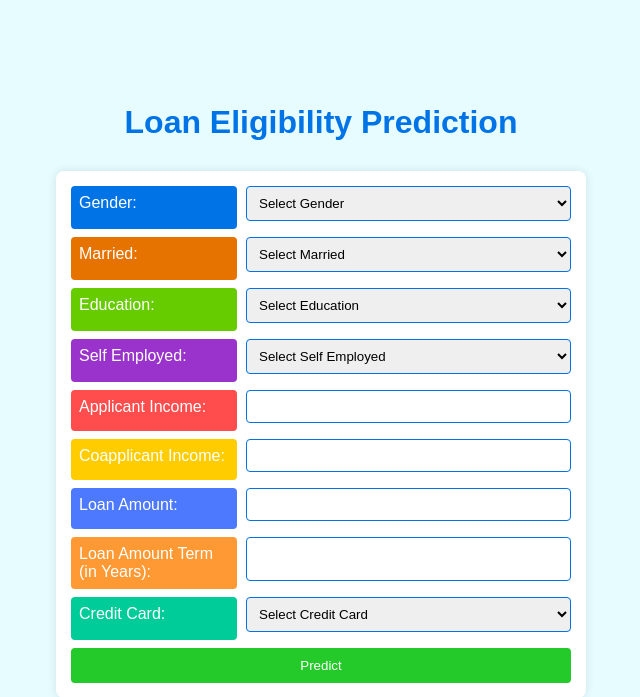
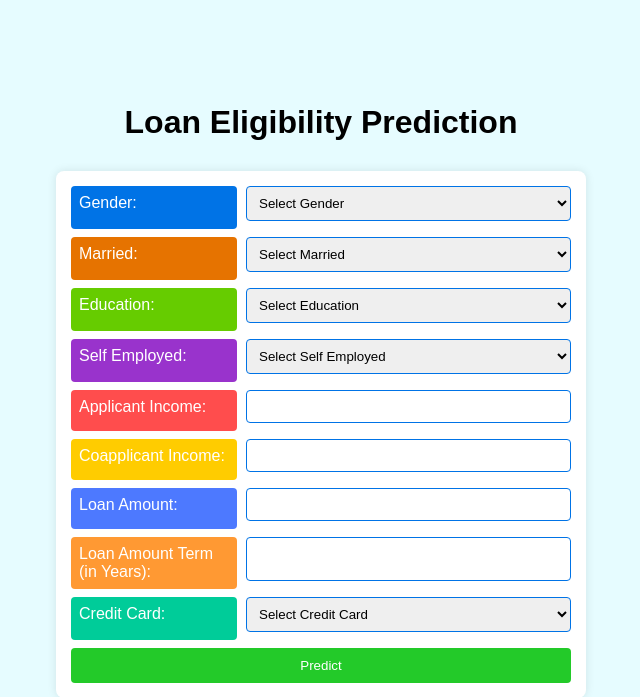
Before and after one commit to BharateshNS/LoanEligibility, a Flask app: page / in a window 1280 px wide. Shown: the top 697 px of the page, without its empty margins (319-959 px from the left). Run offline with Flask 3, Linux system fonts and the light colour scheme; parts of the project's set-up code (start-up, migrations or seed data) failed here and were passed over.

Commit message:
This commit includes Web Application.

```diff
--- a/app.py
+++ b/app.py
@@ -1,4 +1,3 @@
-# import packges
 import pickle
 from flask import Flask,request,app,jsonify,url_for,render_template
 import numpy as np
--- a/templates/index.html
+++ b/templates/index.html
@@ -21,7 +21,7 @@
 
         h1 {
             text-align: center;
-            color: #0073e7;
+            color: #0073e;
             margin-bottom: 10px;
         }
 
```
